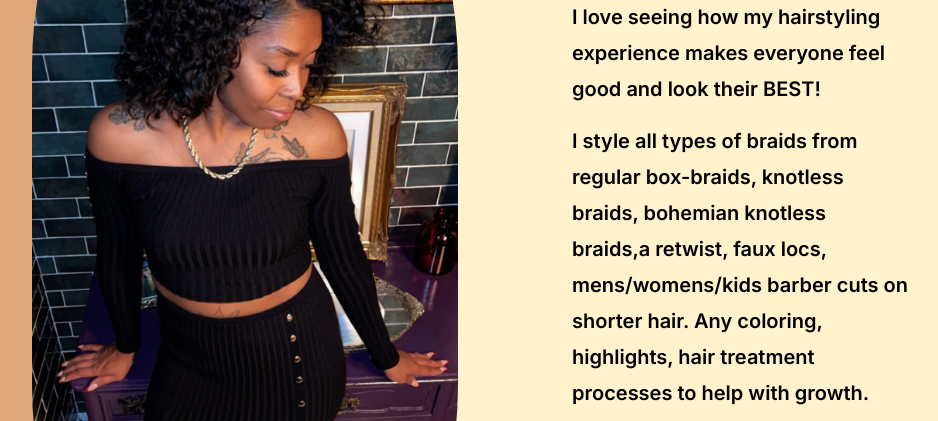
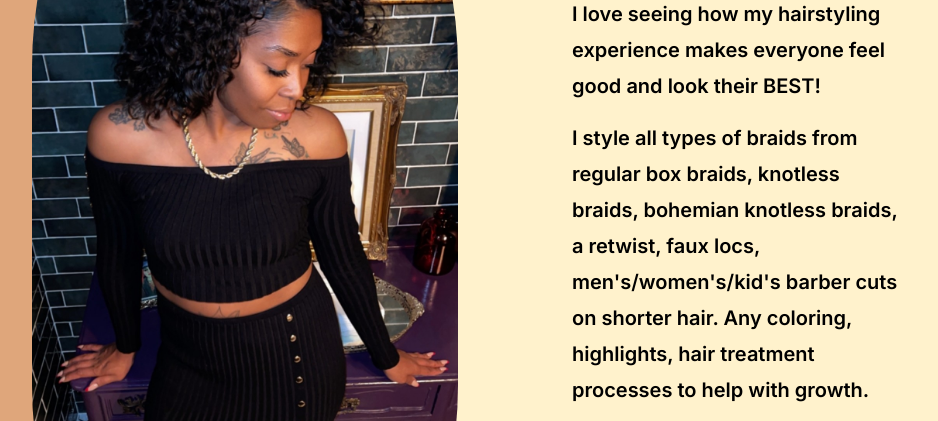
Before and after one commit to ElaineStyles/Elaine-Styles, a plain HTML site: page index.html in a window 1280 px wide. Shown: the part 806-1227 px from the top of the page, without its empty margins (80-1018 px from the left). Drawn offline with nearby package versions, Linux system fonts and the light colour scheme; a web font is replaced by a local one.

Commit message:
Update index.html

```diff
--- a/index.html
+++ b/index.html
@@ -69,7 +69,7 @@
   <!-- ABOUT -->
   <section id="about">
     <div class="container">
-      <div class="row align-items-center">
+      <div class="row row-col-lg-1">
         <div class="col-lg-5">
           <img class="about-image" src="Images/elaine2.jpg" alt="Bio picture" />
         </div>
@@ -80,8 +80,8 @@
           <p>
             I love seeing how my hairstyling experience makes everyone feel good and look their BEST!</p>
           <p>
-            I style all types of braids from regular box-braids, knotless braids, bohemian knotless braids,a retwist,
-            faux locs, mens/womens/kids barber cuts on shorter hair. Any coloring, highlights, hair treatment processes
+            I style all types of braids from regular box braids, knotless braids, bohemian knotless braids, a retwist,
+            faux locs, men's/women's/kid's barber cuts on shorter hair. Any coloring, highlights, hair treatment processes
             to help with growth.</p>
           <p>This is my passion and I want to help you let your hair do the talking!</p>
           <img class="signature" src="Images/signature2.png" alt="" />
```
